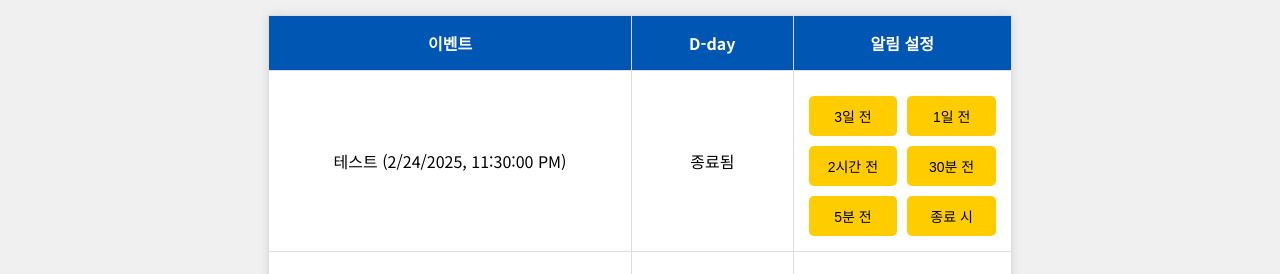
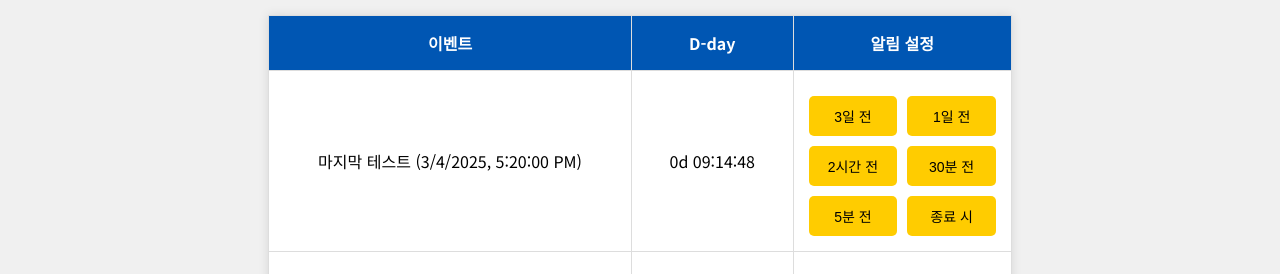
Before and after one commit to qpi-ipret/q-alim2nd, a plain HTML site: page index.html in a window 1280 px wide. Shown: the part 234-508 px from the top of the page. Drawn offline with Linux system fonts and the light colour scheme.

Commit message:
2차 테스트 해볼거임

```diff
--- a/index.html
+++ b/index.html
@@ -125,7 +125,7 @@
     <script>
         document.addEventListener("DOMContentLoaded", function () {
             const events = [
-                { name: "테스트", date: "2025-02-24T23:30:00" },
+                { name: "마지막 테스트", date: "2025-03-04T17:20:00" },
                 { name: "기말고사", date: "2025-07-01T08:40:00" },
                 { name: "크리스마스", date: "2025-12-25T00:00:00" },
                 { name: "2026", date: "2026-01-01T00:00:00" }
```
